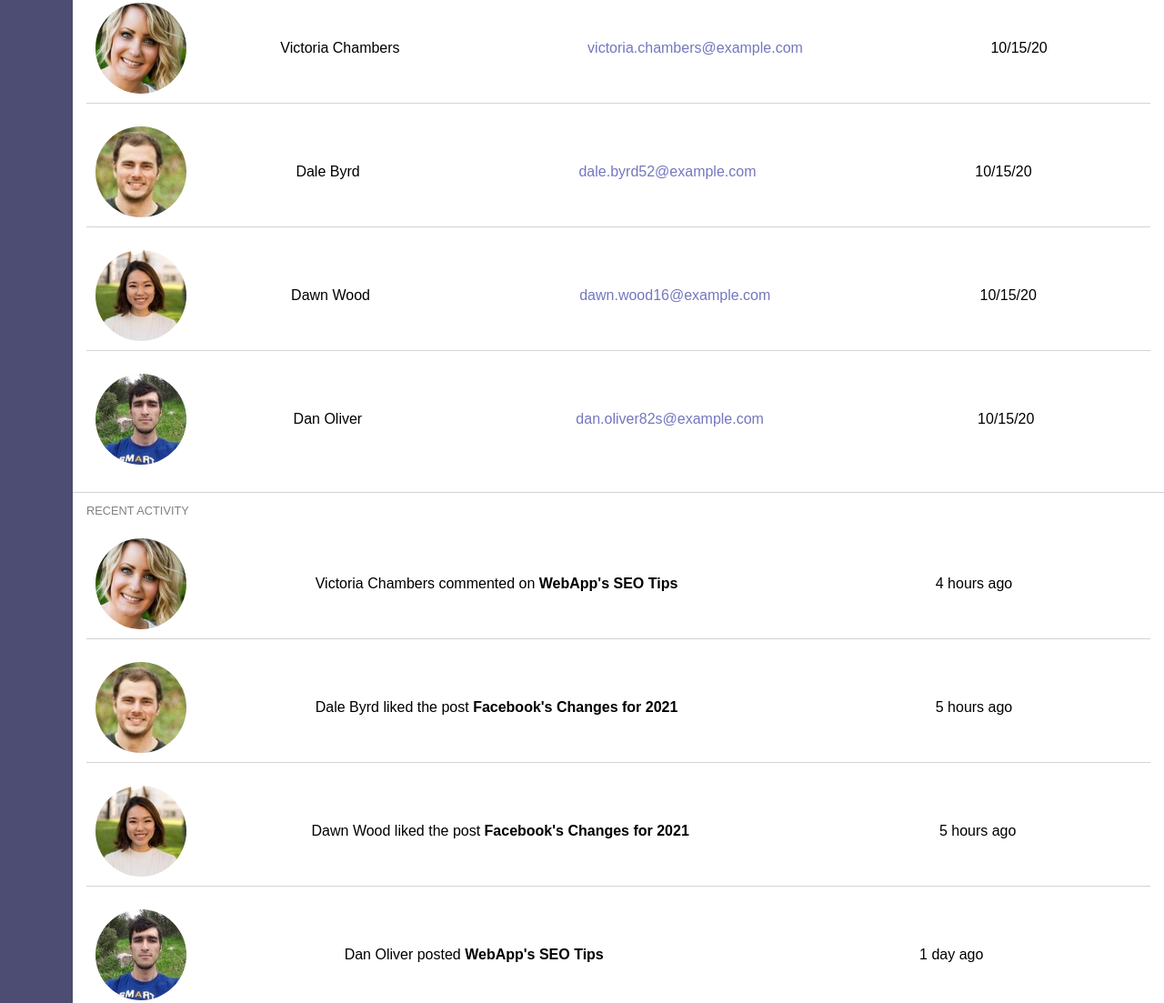
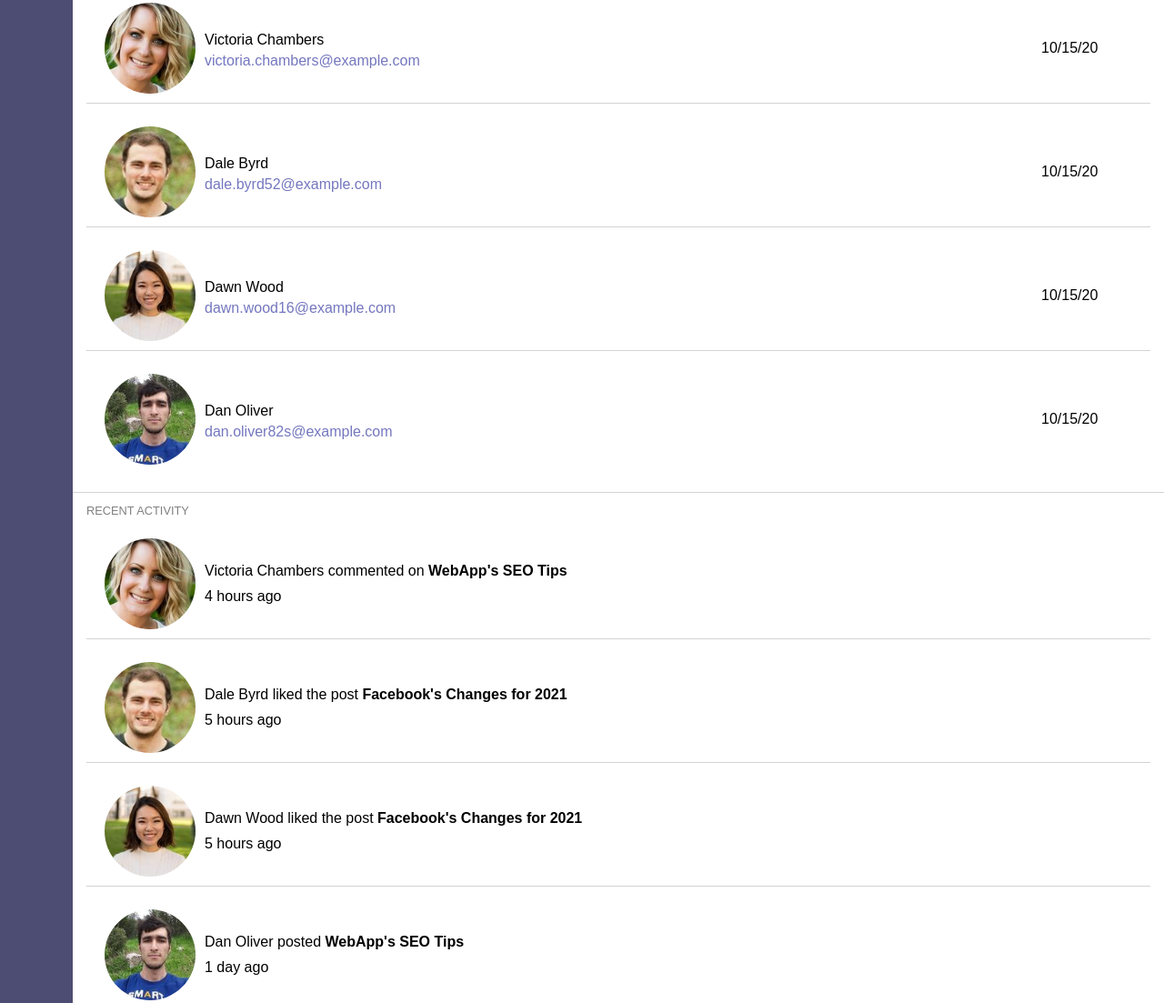
Before and after one commit to alpyalcinkaya/Techdegree-Project-7, a plain HTML site: page index.html in a window 1280 px wide. Shown: the part 1344-2447 px from the top of the page at 91% size. Drawn offline with nearby package versions, Linux system fonts and the light colour scheme.

Commit message:
Finalize tablet screen layout

```diff
--- a/css/style.css
+++ b/css/style.css
@@ -226,13 +226,13 @@ h3{
     height: 100px;
 }
 
-.member-card > h4 {
+.member-card h4 {
     margin: 5px 0;
     text-align: center;
 
 }
 
-.member-card > a {
+.member-card a {
     color: #7477bf;
 }
 
@@ -483,6 +483,18 @@ textarea::placeholder{
             "section-9";
     }
 
+    .traffic-breakdown{
+        justify-content: flex-end;
+    }
+
+    .traffic-breakdown li{
+        margin: 0px 10px;
+    }
+
+    .member-image{
+        margin: 0px 10px;
+    }
+
     .cards-container{
         flex-direction: row;
         justify-content: space-evenly;
@@ -494,23 +506,29 @@ textarea::placeholder{
 
     .member-card {
         flex-direction: row;
-        align-items: flex-start;
-        justify-content: space-between;
-    }
-
-    .member-card{
+        justify-content: flex-start;
+        align-items: center;
         padding: 10px;
     }
 
-    .member-card h4, a{
-        margin: auto;
-    }
 
     .member-card:last-child{
         margin: 0;
     }
 
+    .member-info,
+    .member-activity{
+        display: flex;
+        flex-direction: column;
+        align-items: flex-start;
+        width: 30%;
+        margin-right: 50%;
+    }
 
+  .member-activity h4{
+      text-align: left;
+      width: 30em;
+  }
 
 
 
--- a/index.html
+++ b/index.html
@@ -150,29 +150,37 @@
             <h3 class="label-headline">NEW MEMBERS</h3>
                 <div class="member-card">
                     <img class="member-image" src="images/member-1.jpg" alt="Picture of a webApp user">
+                    <div class="member-info">
                         <h4>Victoria Chambers</h4>
                         <a>victoria.chambers@example.com</a>
+                    </div>
                     <h4>10/15/20</h4>
                 </div>
 
                 <div class="member-card">
                     <img class="member-image" src="images/member-2.jpg" alt="Picture of a webApp user">
+                    <div class="member-info">
                         <h4>Dale Byrd</h4>
                         <a>dale.byrd52@example.com</a>
+                    </div>
                     <h4>10/15/20</h4>
                 </div>
 
                 <div class="member-card">
                     <img class="member-image" src="images/member-3.jpg" alt="Picture of a webApp user">
+                    <div class="member-info">
                         <h4>Dawn Wood</h4>
                         <a>dawn.wood16@example.com</a>
+                    </div>
                     <h4>10/15/20</h4>
                 </div>
 
                 <div class="member-card">
                     <img class="member-image" src="images/member-4.jpg" alt="Picture of a webApp user">
+                    <div class="member-info">
                         <h4>Dan Oliver</h4>
                         <a>dan.oliver82s@example.com</a>
+                    </div>
                     <h4>10/15/20</h4>
                 </div>
         </section>
@@ -183,26 +191,34 @@
             <h3 class="label-headline">RECENT ACTIVITY</h3>
                 <div class="member-card">
                     <img class="member-image" src="images/member-1.jpg" alt="Picture of a webApp user">
+                    <div class="member-activity">
                         <h4>Victoria Chambers commented on <strong>WebApp's SEO Tips</strong></h4>
                         <h4>4 hours ago</h4>
+                    </div>
                 </div>
 
                 <div class="member-card">
                     <img class="member-image" src="images/member-2.jpg" alt="Picture of a webApp user">
+                    <div class="member-activity">
                         <h4>Dale Byrd liked the post <strong>Facebook's Changes for 2021</strong></h4>
                         <h4>5 hours ago</h4>
+                    </div>
                 </div>
 
                 <div class="member-card">
                     <img class="member-image" src="images/member-3.jpg" alt="Picture of a webApp user">
+                    <div class="member-activity">
                         <h4>Dawn Wood liked the post <strong>Facebook's Changes for 2021</strong></h4>
                         <h4>5 hours ago</h4>
+                    </div>
                 </div>
 
                 <div class="member-card">
                     <img class="member-image" src="images/member-4.jpg" alt="Picture of a webApp user">
+                    <div class="member-activity">
                         <h4>Dan Oliver posted <strong>WebApp's SEO Tips</strong></h4>
                         <h4>1 day ago</h4>
+                    </div>
                 </div>
 
         </section>
```
Lines whose indentation alone changed are shown as unchanged.
